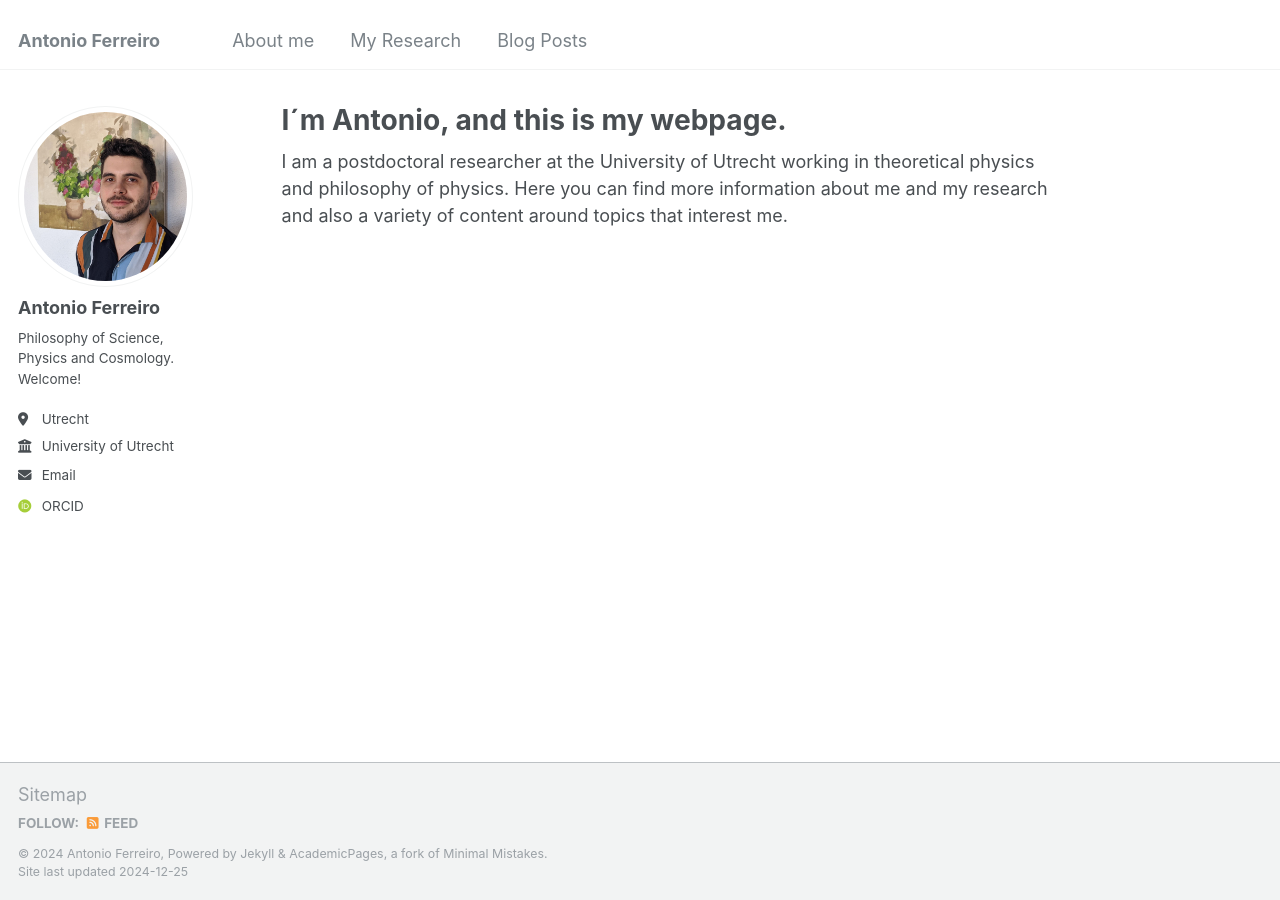
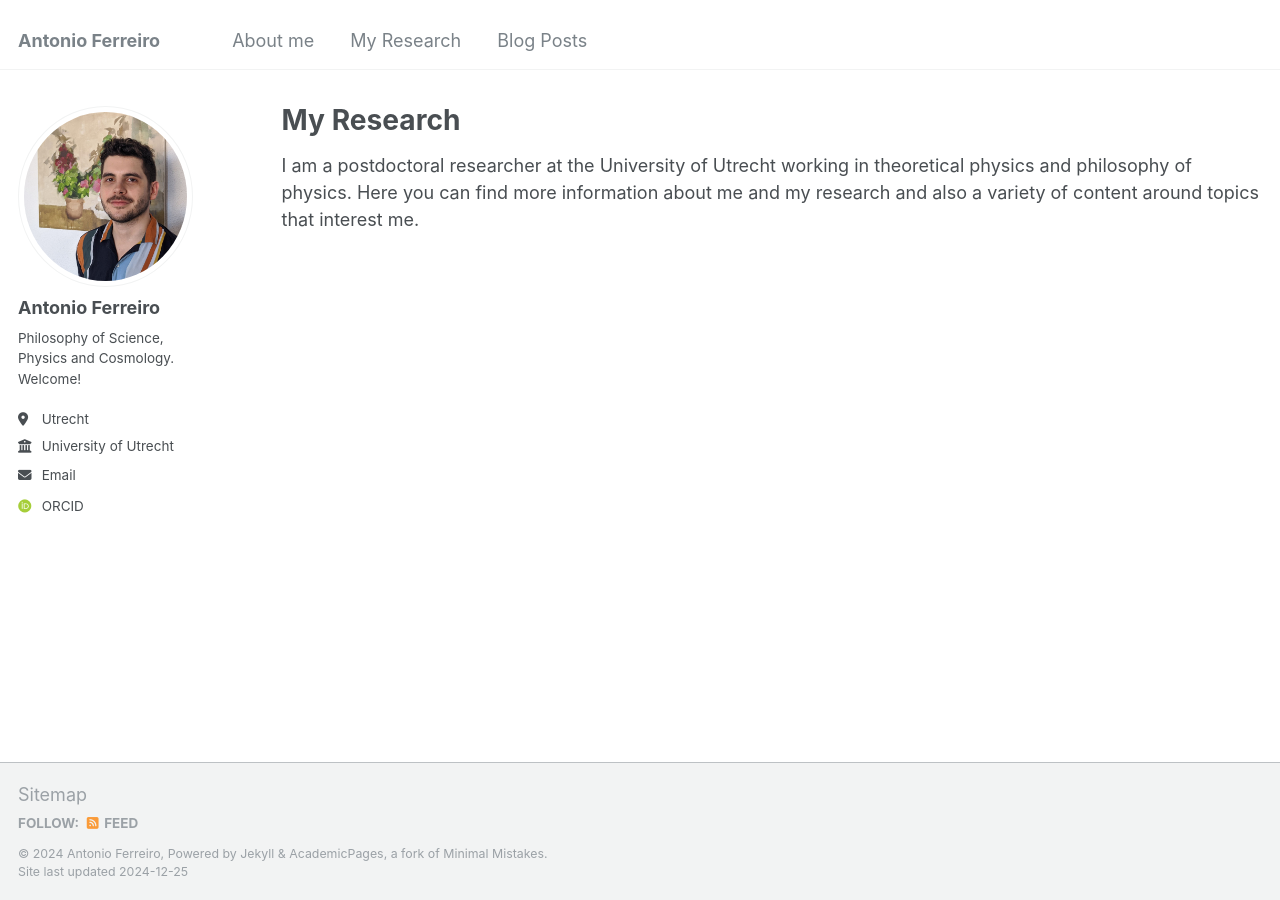
Before and after one commit to Anfedea/anfedea.github.io, a Jekyll site: the page built from _pages/research.md, in a window 1280 px wide. Built offline with Jekyll 4.4.1, drawn with Linux system fonts in a browser that asks for light colours; some web fonts are replaced.

Commit message:
Update research.md

```diff
--- a/_pages/research.md
+++ b/_pages/research.md
@@ -1,6 +1,7 @@
 ---
-permalink: My Research
-title: "I´m Antonio, and this is my webpage."
+layout: archive
+title: "My Research"
+permalink: /My Research/
 author_profile: true
 redirect_from:
   - /research/
```
